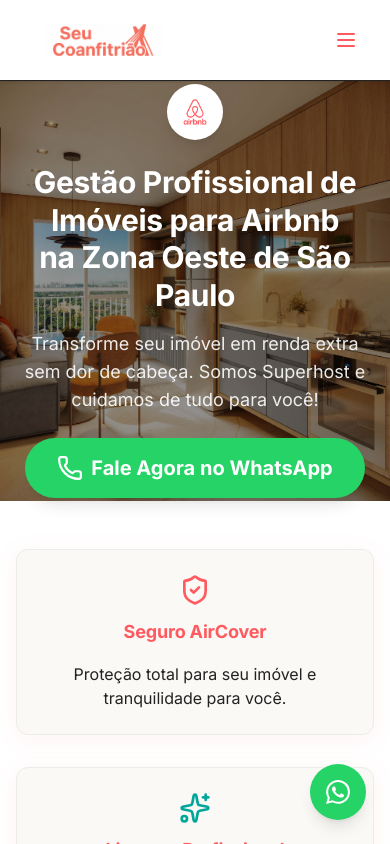
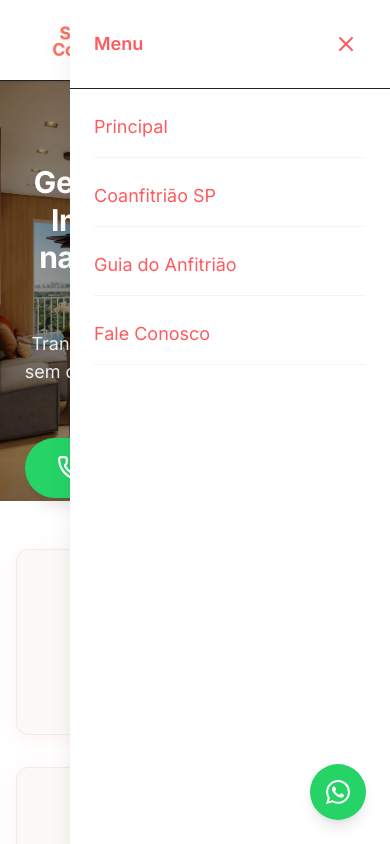
Before and after one commit to igorlaur/seucoanfitriao, a Next.js app: page / in a window 390 px wide. Both pictures are taken after a click on the button "Abrir menu". Shown: the top 844 px of the page. Built offline with nearby package versions, Linux system fonts and the light colour scheme; no server answers.

Commit message:
fix: melhora UX do menu hambúrguer removendo overlay escuro

```diff
--- /dev/null
+++ b/app/components/MobileMenu.tsx
@@ -0,0 +1,130 @@
+'use client';
+
+import { useState, useEffect } from 'react';
+import Link from 'next/link';
+
+export default function MobileMenu() {
+  const [isOpen, setIsOpen] = useState(false);
+
+  // Fechar menu ao pressionar ESC
+  useEffect(() => {
+    const handleEsc = (e: KeyboardEvent) => {
+      if (e.key === 'Escape') {
+        setIsOpen(false);
+      }
+    };
+
+    if (isOpen) {
+      document.addEventListener('keydown', handleEsc);
+      document.body.style.overflow = 'hidden';
+    } else {
+      document.body.style.overflow = '';
+    }
+
+    return () => {
+      document.removeEventListener('keydown', handleEsc);
+      document.body.style.overflow = '';
+    };
+  }, [isOpen]);
+
+  const openMenu = () => setIsOpen(true);
+  const closeMenu = () => setIsOpen(false);
+
+  return (
+    <>
+      {/* Botão Hambúrguer */}
+      <button
+        onClick={openMenu}
+        className="md:hidden p-2 text-primary focus:outline-none hover:bg-gray-100 rounded-lg transition-colors"
+        type="button"
+        aria-label="Abrir menu"
+      >
+        <svg
+          className="w-6 h-6"
+          fill="none"
+          stroke="currentColor"
+          viewBox="0 0 24 24"
+        >
+          <path
+            strokeLinecap="round"
+            strokeLinejoin="round"
+            strokeWidth={2}
+            d="M4 6h16M4 12h16M4 18h16"
+          />
+        </svg>
+      </button>
+
+      {/* Menu Mobile Overlay */}
+      {isOpen && (
+        <div
+          className="md:hidden fixed inset-0 z-50"
+          onClick={closeMenu}
+        >
+          <div
+            className={`fixed right-0 top-0 h-full w-80 bg-white shadow-xl transform transition-transform duration-300 ease-in-out ${
+              isOpen ? 'translate-x-0' : 'translate-x-full'
+            }`}
+            onClick={(e) => e.stopPropagation()}
+          >
+            <div className="flex justify-between items-center p-6 border-b">
+              <h2 className="text-lg font-semibold text-primary">Menu</h2>
+              <button
+                onClick={closeMenu}
+                className="p-2 text-primary focus:outline-none hover:bg-gray-100 rounded-lg transition-colors"
+                type="button"
+                aria-label="Fechar menu"
+              >
+                <svg
+                  className="w-6 h-6"
+                  fill="none"
+                  stroke="currentColor"
+                  viewBox="0 0 24 24"
+                >
+                  <path
+                    strokeLinecap="round"
+                    strokeLinejoin="round"
+                    strokeWidth={2}
+                    d="M6 18L18 6M6 6l12 12"
+                  />
+                </svg>
+              </button>
+            </div>
+
+            <nav className="flex flex-col p-6 space-y-6">
+              <Link
+                href="/"
+                onClick={closeMenu}
+                className="text-lg text-primary hover:text-blue-700 border-b border-gray-100 pb-4 transition-colors"
+              >
+                Principal
+              </Link>
+              <Link
+                href="/coanfitriao-sao-paulo"
+                onClick={closeMenu}
+                className="text-lg text-primary hover:text-blue-700 border-b border-gray-100 pb-4 transition-colors"
+              >
+                Coanfitrião SP
+              </Link>
+              <Link
+                href="/blog"
+                onClick={closeMenu}
+                className="text-lg text-primary hover:text-blue-700 border-b border-gray-100 pb-4 transition-colors"
+              >
+                Guia do Anfitrião
+              </Link>
+              <a
+                href={`https://wa.me/${process.env.NEXT_PUBLIC_WPP || "5511952286097"}?text=${encodeURIComponent("Olá! Gostaria de falar com a Seu Coanfitrião.")}`}
+                target="_blank"
+                rel="noopener noreferrer"
+                onClick={closeMenu}
+                className="text-lg text-primary hover:text-blue-700 border-b border-gray-100 pb-4 transition-colors"
+              >
+                Fale Conosco
+              </a>
+            </nav>
+          </div>
+        </div>
+      )}
+    </>
+  );
+}
--- /dev/null
+++ b/app/icon.tsx
@@ -0,0 +1,20 @@
+// Rota de ícone - usando SVG personalizado
+export const size = {
+  width: 32,
+  height: 32,
+}
+export const contentType = 'image/svg+xml'
+
+// Função que retorna o SVG do logofav
+export default function Icon() {
+  return new Response(
+    `<svg width="32" height="32" viewBox="0 0 32 32" xmlns="http://www.w3.org/2000/svg">
+      <image href="/logofav.svg" width="32" height="32"/>
+    </svg>`,
+    {
+      headers: {
+        'Content-Type': 'image/svg+xml',
+      },
+    }
+  )
+}
--- a/app/layout.tsx
+++ b/app/layout.tsx
@@ -4,6 +4,7 @@ import "./globals.css";
 import Script from "next/script";
 import Link from "next/link";
 import Image from "next/image";
+import MobileMenu from "./components/MobileMenu";
 
 const inter = Inter({
   subsets: ["latin"],
@@ -221,137 +222,10 @@ export default function RootLayout({
               </a>
             </nav>
 
-            {/* Botão Hambúrguer Mobile */}
-            <button
-              id="mobile-menu-button"
-              className="md:hidden p-2 text-primary focus:outline-none"
-              type="button"
-              aria-label="Abrir menu"
-            >
-              <svg
-                className="w-6 h-6"
-                fill="none"
-                stroke="currentColor"
-                viewBox="0 0 24 24"
-              >
-                <path
-                  strokeLinecap="round"
-                  strokeLinejoin="round"
-                  strokeWidth={2}
-                  d="M4 6h16M4 12h16M4 18h16"
-                />
-              </svg>
-            </button>
-          </div>
-
-          {/* Menu Mobile Overlay */}
-          <div
-            id="mobile-menu"
-            className="md:hidden fixed inset-0 z-40 bg-black bg-opacity-50 hidden"
-          >
-            <div className="fixed right-0 top-0 h-full w-80 bg-white shadow-xl transform translate-x-full transition-transform duration-300 ease-in-out">
-              <div className="flex justify-between items-center p-6 border-b">
-                <h2 className="text-lg font-semibold text-primary">Menu</h2>
-                <button
-                  id="mobile-menu-close"
-                  className="p-2 text-primary focus:outline-none"
-                  type="button"
-                  aria-label="Fechar menu"
-                >
-                  <svg
-                    className="w-6 h-6"
-                    fill="none"
-                    stroke="currentColor"
-                    viewBox="0 0 24 24"
-                  >
-                    <path
-                      strokeLinecap="round"
-                      strokeLinejoin="round"
-                      strokeWidth={2}
-                      d="M6 18L18 6M6 6l12 12"
-                    />
-                  </svg>
-                </button>
-              </div>
-              <nav className="flex flex-col p-6 space-y-6">
-                <Link
-                  href="/"
-                  className="text-lg text-primary hover:text-blue-700 border-b border-gray-100 pb-4"
-                >
-                  Principal
-                </Link>
-                <Link
-                  href="/coanfitriao-sao-paulo"
-                  className="text-lg text-primary hover:text-blue-700 border-b border-gray-100 pb-4"
-                >
-                  Coanfitrião SP
-                </Link>
-                <Link
-                  href="/blog"
-                  className="text-lg text-primary hover:text-blue-700 border-b border-gray-100 pb-4"
-                >
-                  Guia do Anfitrião
-                </Link>
-                <a
-                  href={`https://wa.me/${process.env.NEXT_PUBLIC_WPP || "5511952286097"}?text=${encodeURIComponent("Olá! Gostaria de falar com a Seu Coanfitrião.")}`}
-                  target="_blank"
-                  rel="noopener noreferrer"
-                  className="text-lg text-primary hover:text-blue-700 border-b border-gray-100 pb-4"
-                >
-                  Fale Conosco
-                </a>
-              </nav>
-            </div>
+            {/* Menu Mobile Component */}
+            <MobileMenu />
           </div>
         </header>
-
-        {/* Script para Menu Mobile */}
-        <Script id="mobile-menu-script" strategy="afterInteractive">
-          {`
-            document.addEventListener('DOMContentLoaded', function() {
-              const menuButton = document.getElementById('mobile-menu-button');
-              const mobileMenu = document.getElementById('mobile-menu');
-              const closeButton = document.getElementById('mobile-menu-close');
-              const menuPanel = mobileMenu?.querySelector('div');
-
-              function openMenu() {
-                if (mobileMenu && menuPanel) {
-                  mobileMenu.classList.remove('hidden');
-                  setTimeout(() => {
-                    menuPanel.classList.remove('translate-x-full');
-                  }, 10);
-                  document.body.style.overflow = 'hidden';
-                }
-              }
-
-              function closeMenu() {
-                if (mobileMenu && menuPanel) {
-                  menuPanel.classList.add('translate-x-full');
-                  setTimeout(() => {
-                    mobileMenu.classList.add('hidden');
-                    document.body.style.overflow = '';
-                  }, 300);
-                }
-              }
-
-              menuButton?.addEventListener('click', openMenu);
-              closeButton?.addEventListener('click', closeMenu);
-
-              // Fechar ao clicar no overlay
-              mobileMenu?.addEventListener('click', function(e) {
-                if (e.target === mobileMenu) {
-                  closeMenu();
-                }
-              });
-
-              // Fechar ao clicar nos links
-              const menuLinks = mobileMenu?.querySelectorAll('a, [href]');
-              menuLinks?.forEach(link => {
-                link.addEventListener('click', closeMenu);
-              });
-            });
-          `}
-        </Script>
 
         <main className="min-h-[70vh]">{children}</main>
 
```
